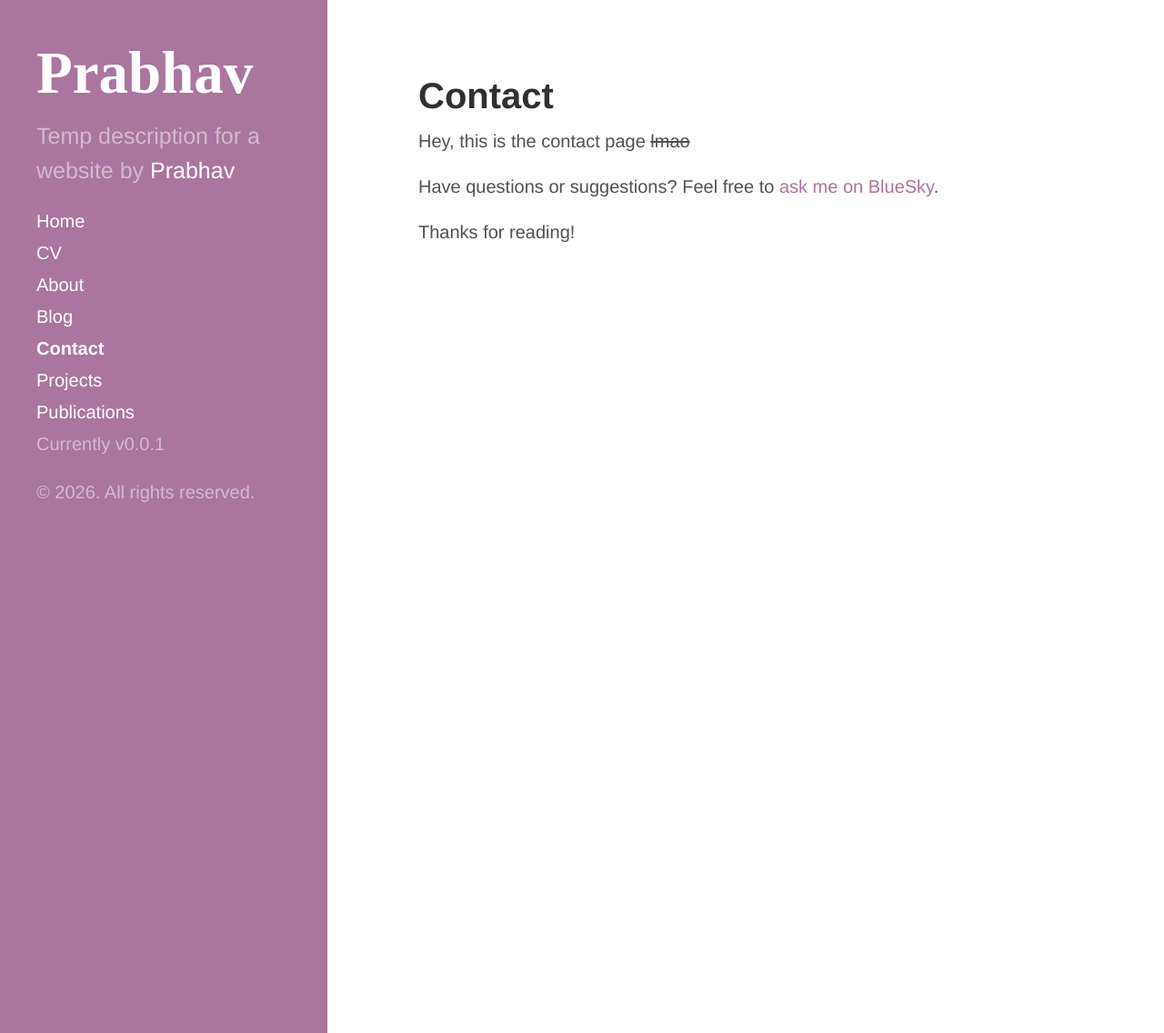
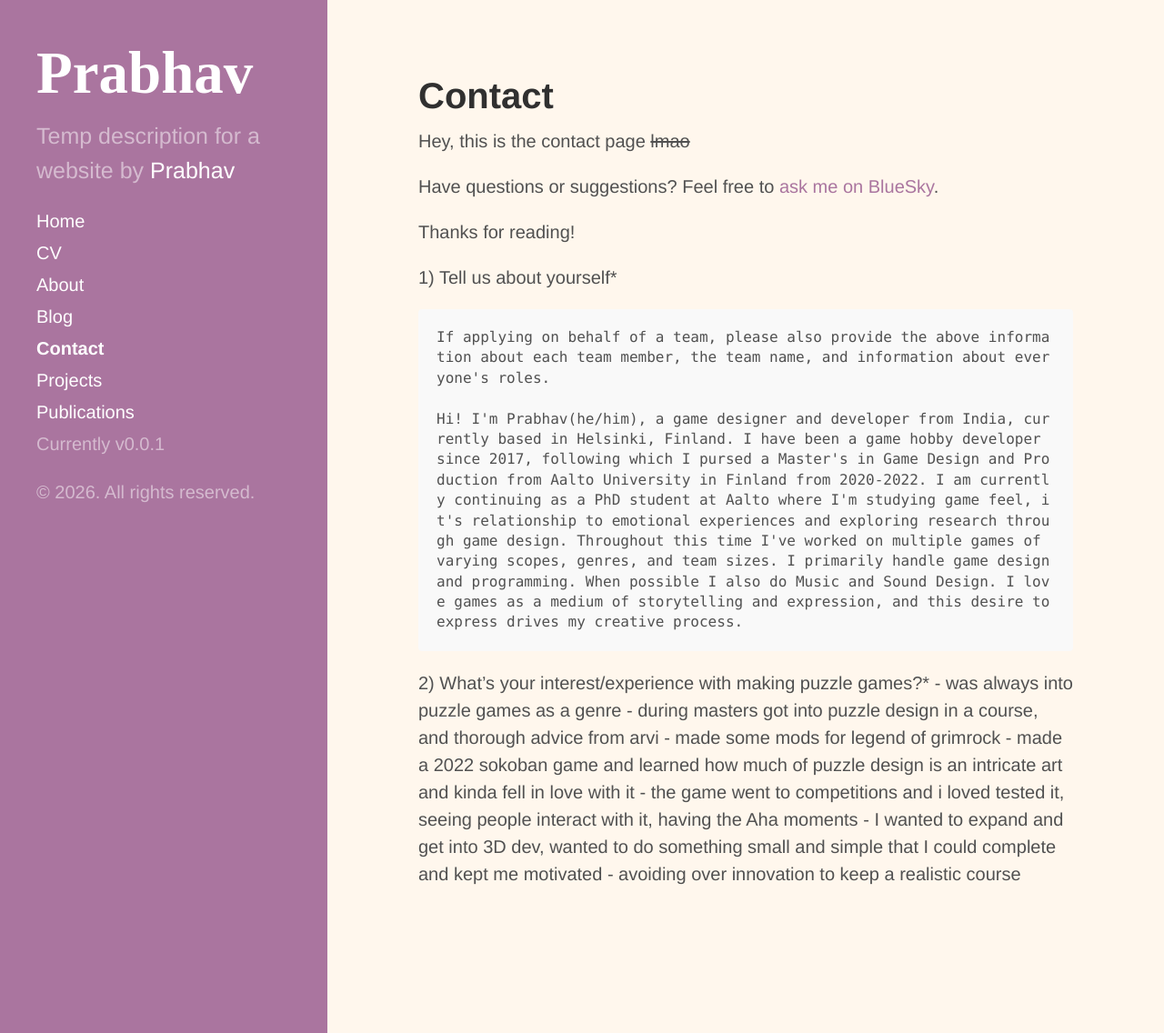
Before and after one commit to Prabhav2B/prabhav2b.github.io, a Jekyll site: the page built from pages/contact.md, in a window 1280 px wide and 1136 px high. Shown: the whole window at 91% size. Built offline with Jekyll 4.4.1, drawn with Linux system fonts in a browser that asks for light colours.

Commit message:
minor updates

```diff
--- a/css/hyde.css
+++ b/css/hyde.css
@@ -240,6 +240,10 @@ a.sidebar-nav-item:focus {
   color: #aa759f;
 }
 
+body {
+  background-color: rgba(255, 246, 234, 0.819);
+}
+
 /* Brown */
 .theme-base-0f .sidebar {
   background-color: #8f5536;
--- a/css/portfolio.css
+++ b/css/portfolio.css
@@ -83,3 +83,9 @@
     background-repeat: no-repeat;
     background-size: cover;
 }
+
+
+/* Solid border */
+hr.solid {
+  border-top: 3px solid #bbb;
+}
--- a/pages/contact.md
+++ b/pages/contact.md
@@ -8,3 +8,19 @@ Hey, this is the contact page <s>lmao</s>
 Have questions or suggestions? Feel free to [ask me on BlueSky](https://bsky.app/profile/probob.bsky.social){:target="_blank"}.
 
 Thanks for reading!
+
+1) Tell us about yourself*
+
+	If applying on behalf of a team, please also provide the above information about each team member, the team name, and information about everyone's roles.
+
+	Hi! I'm Prabhav(he/him), a game designer and developer from India, currently based in Helsinki, Finland. I have been a game hobby developer since 2017, following which I pursed a Master's in Game Design and Production from Aalto University in Finland from 2020-2022. I am currently continuing as a PhD student at Aalto where I'm studying game feel, it's relationship to emotional experiences and exploring research through game design. Throughout this time I've worked on multiple games of varying scopes, genres, and team sizes. I primarily handle game design and programming. When possible I also do Music and Sound Design. I love games as a medium of storytelling and expression, and this desire to express drives my creative process.
+
+
+2) What's your interest/experience with making puzzle games?*
+	- was always into puzzle games as a genre
+	- during masters got into puzzle design in a course, and thorough advice from arvi
+	- made some mods for legend of grimrock
+	- made a 2022 sokoban game and learned how much of puzzle design is an intricate art and kinda fell in love with it
+	- the game went to competitions and i loved tested it, seeing people interact with it, having the Aha moments
+	- I wanted to expand and get into 3D dev, wanted to do something small and simple that I could complete and kept me motivated
+	- avoiding over innovation to keep a realistic course
```
Also changed, not shown: _includes/home-page.html (+8 -1 lines), _posts/projects/2025-09-26-Aether07.md (+1 -1 lines), pages/about.md (+1 -1 lines).
